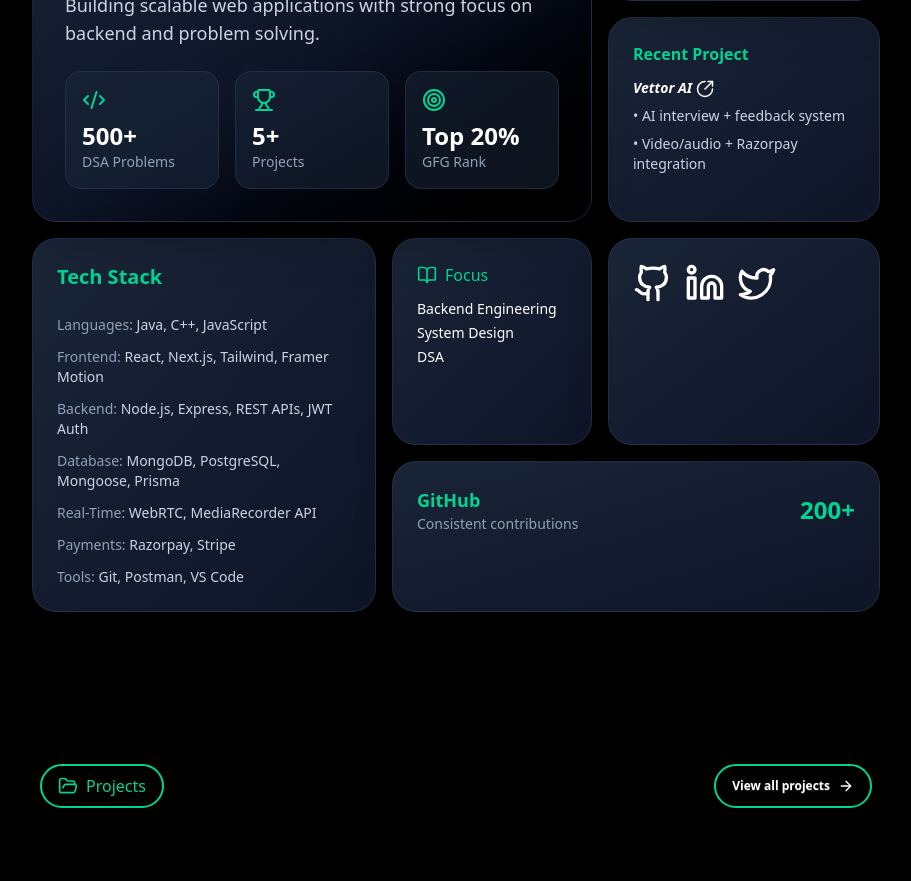
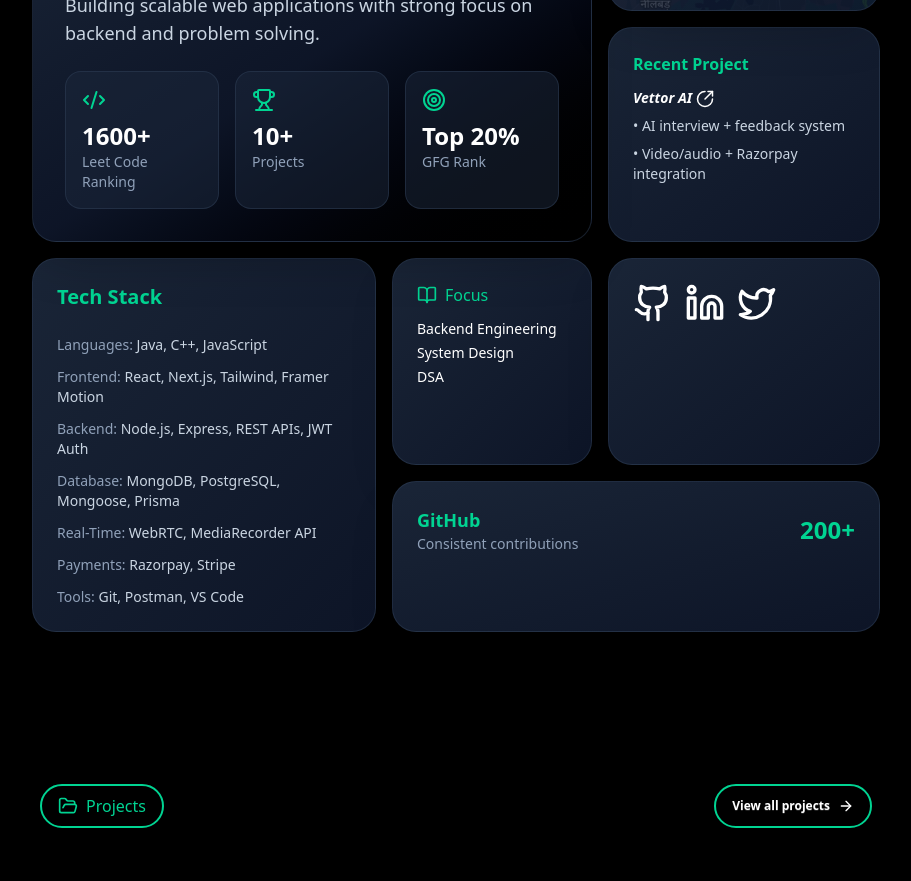
Before and after one commit to dev-koushal/koushal-s-Portfolio, a React (Vite) app: page / in a window 1280 px wide. Shown: the part 1120-2001 px from the top of the page, without its empty margins (184-1095 px from the left). Built offline with nearby package versions, Linux system fonts and the light colour scheme; the HTML template or start-up script is replaced by a standard one.

Commit message:
Update About.jsx

```diff
--- a/src/components/About.jsx
+++ b/src/components/About.jsx
@@ -70,13 +70,13 @@ function About() {
               <div className='grid grid-cols-3 gap-4'>
                 <div className='p-4 bg-slate-800/50 rounded-2xl border border-slate-700/50 hover:scale-105 hover:border-emerald-400/40 transition-all'>
                   <Code2 className='w-6 h-6 text-emerald-400 mb-2' />
-                  <div className='text-2xl font-bold text-white'>500+</div>
-                  <div className='text-sm text-slate-400'>DSA Problems</div>
+                  <div className='text-2xl font-bold text-white'>1600+</div>
+                  <div className='text-sm text-slate-400'>Leet Code Ranking</div>
                 </div>
 
                 <div className='p-4 bg-slate-800/50 rounded-2xl border border-slate-700/50 hover:scale-105 hover:border-emerald-400/40 transition-all'>
                   <Trophy className='w-6 h-6 text-emerald-400 mb-2' />
-                  <div className='text-2xl font-bold text-white'>5+</div>
+                  <div className='text-2xl font-bold text-white'>10+</div>
                   <div className='text-sm text-slate-400'>Projects</div>
                 </div>
 
```
